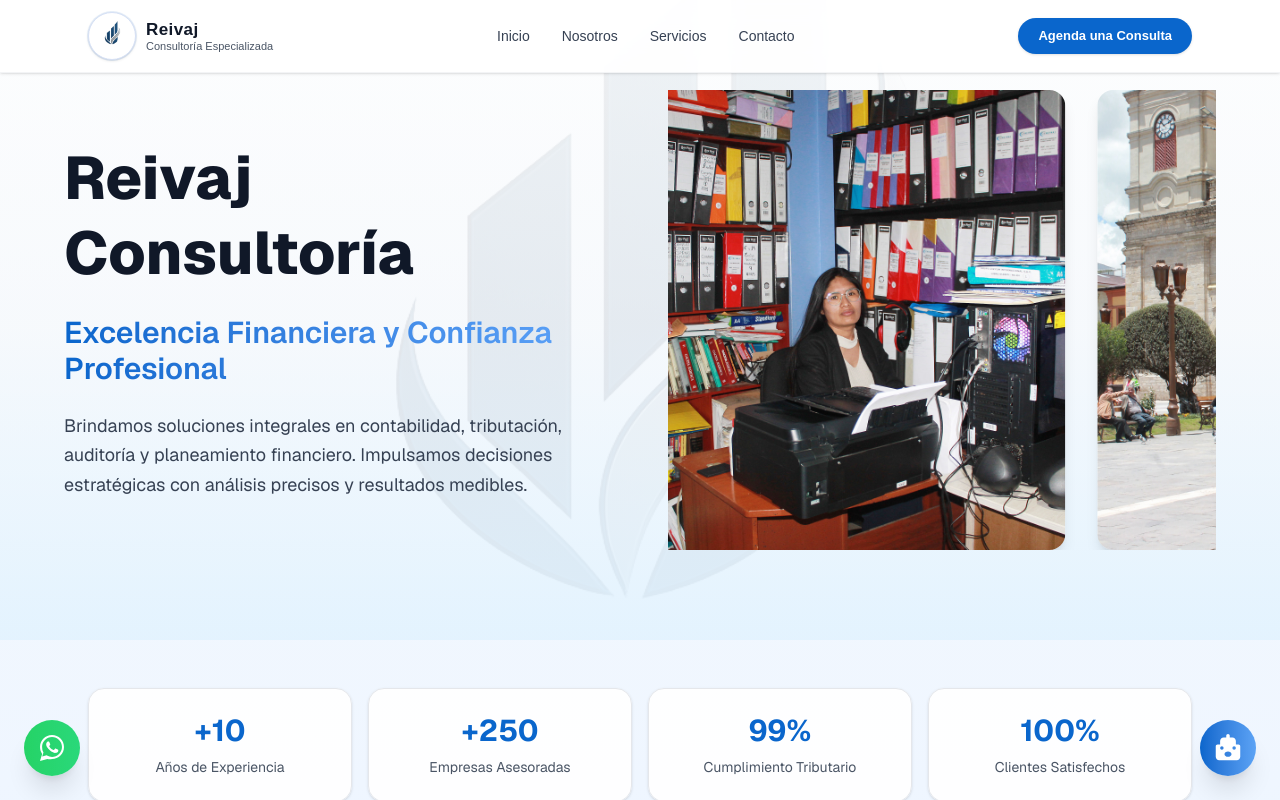
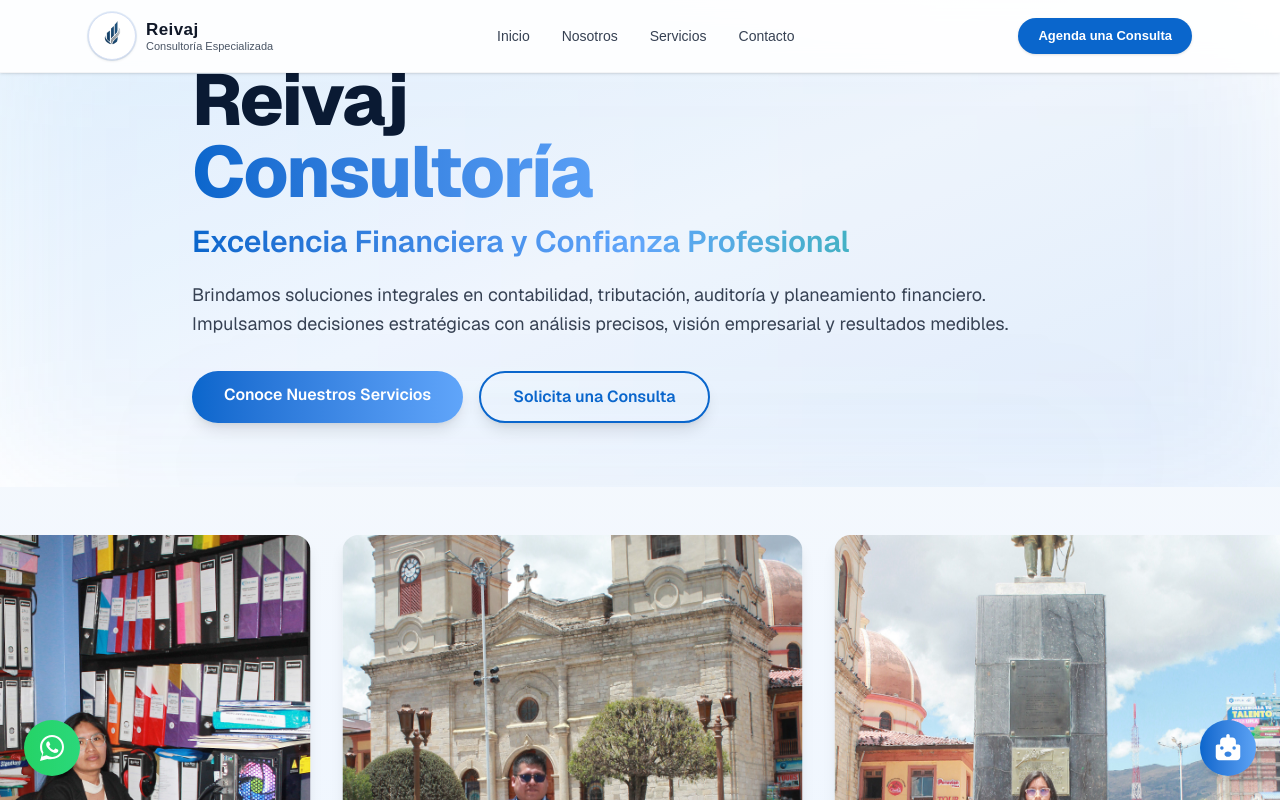
Before and after one commit to Stiph01/reivaj, a Next.js app: page / in a window 1280 px wide. Shown: the top 800 px of the page. Built offline with nearby package versions, Linux system fonts and the light colour scheme.

Commit message:
Update page.js

```diff
--- a/src/app/page.js
+++ b/src/app/page.js
@@ -87,7 +87,7 @@ export default function Home() {
     },
     yaxis: {
       min: 0,
-      max: 45000,
+      max: 40000,
       tickAmount: 6,
       labels: { formatter: (v) => `${Math.round(v / 1000)}k`, style: { colors: "#334155" } },
     },
@@ -117,29 +117,89 @@ export default function Home() {
 
   return (
     <div className="font-sans text-gray-900 flex flex-col items-center justify-center bg-gradient-to-b from-[#F8FAFC] via-[#EFF6FF] to-[#E0F2FE] overflow-x-hidden">
-      <section className="relative w-full min-h-[80vh] flex flex-col lg:flex-row items-center justify-center gap-10 lg:gap-14 px-6 lg:px-16 py-12 overflow-hidden">
-        <Image
-          src="/images/9486e528-852c-46ba-8212-f7a6f55da614.png"
-          alt="Fondo corporativo Reivaj"
-          fill
-          priority
-          sizes="100vw"
-          className="object-cover opacity-20"
+
+      {/* HEADER INSTITUCIONAL PREMIUM */}
+      <motion.section
+        initial={{ opacity: 0, y: 40 }}
+        whileInView={{ opacity: 1, y: 0 }}
+        transition={{ duration: 1.2, ease: "easeOut" }}
+        className="relative w-full flex flex-col items-center text-center lg:text-left justify-center py-16 px-6 sm:px-10 lg:px-16 overflow-hidden"
+      >
+        <div className="absolute inset-0 bg-gradient-to-br from-[#E0F2FE]/60 via-white to-[#EFF6FF]/80" />
+        <motion.div
+          animate={{
+            background: [
+              "linear-gradient(90deg, rgba(10,102,204,0.15), rgba(96,165,250,0.15))",
+              "linear-gradient(90deg, rgba(96,165,250,0.15), rgba(10,102,204,0.15))",
+            ],
+          }}
+          transition={{ repeat: Infinity, duration: 8, ease: "easeInOut" }}
+          className="absolute top-0 left-0 w-full h-full opacity-60 blur-3xl"
         />
-        <div className="absolute inset-0 bg-gradient-to-b from-white/70 via-[#F8FAFC]/60 to-[#E0F2FE]/80" />
 
-        <div className="w-full lg:w-1/2 max-w-2xl text-center lg:text-left relative z-10 space-y-6">
-          <h1 className="text-4xl sm:text-5xl lg:text-6xl font-extrabold leading-tight">Reivaj Consultoría</h1>
-          <h2 className="text-xl sm:text-2xl lg:text-3xl font-semibold bg-gradient-to-r from-[#0A66CC] to-[#60A5FA] bg-clip-text text-transparent">
+        <div className="relative z-10 max-w-3xl lg:max-w-4xl">
+          <motion.h1
+            initial={{ opacity: 0, y: 30 }}
+            whileInView={{ opacity: 1, y: 0 }}
+            transition={{ duration: 1 }}
+            className="text-5xl sm:text-6xl lg:text-7xl font-extrabold tracking-tight text-[#0A1A33]"
+          >
+            <span className="block">Reivaj</span>
+            <span className="block bg-gradient-to-r from-[#0A66CC] via-[#60A5FA] to-[#0A66CC] bg-clip-text text-transparent">
+              Consultoría
+            </span>
+          </motion.h1>
+
+          <motion.h2
+            initial={{ opacity: 0, y: 20 }}
+            whileInView={{ opacity: 1, y: 0 }}
+            transition={{ delay: 0.2, duration: 1 }}
+            className="mt-4 text-xl sm:text-2xl lg:text-3xl font-semibold bg-gradient-to-r from-[#0A66CC] via-[#60A5FA] to-[#10B981] text-transparent bg-clip-text"
+          >
             Excelencia Financiera y Confianza Profesional
-          </h2>
-          <p className="text-gray-700 text-lg leading-relaxed">
-            Brindamos soluciones integrales en contabilidad, tributación, auditoría y planeamiento financiero. Impulsamos decisiones estratégicas con análisis precisos y resultados medibles.
-          </p>
+          </motion.h2>
+
+          <motion.p
+            initial={{ opacity: 0, y: 20 }}
+            whileInView={{ opacity: 1, y: 0 }}
+            transition={{ delay: 0.4, duration: 1 }}
+            className="mt-5 text-gray-700 text-base sm:text-lg leading-relaxed"
+          >
+            Brindamos soluciones integrales en contabilidad, tributación, auditoría y planeamiento financiero.
+            Impulsamos decisiones estratégicas con análisis precisos, visión empresarial y resultados medibles.
+          </motion.p>
+
+          <motion.div
+            initial={{ opacity: 0, scale: 0.9 }}
+            whileInView={{ opacity: 1, scale: 1 }}
+            transition={{ delay: 0.6, duration: 0.9 }}
+            className="flex flex-col sm:flex-row justify-center lg:justify-start gap-4 mt-8"
+          >
+            <Link
+              href="/servicios"
+              className="bg-gradient-to-r from-[#0A66CC] to-[#60A5FA] hover:from-[#084b99] hover:to-[#0A66CC] text-white font-semibold px-8 py-3 rounded-full shadow-lg hover:shadow-[0_0_20px_rgba(10,102,204,0.4)] transition-all duration-300"
+            >
+              Conoce Nuestros Servicios
+            </Link>
+            <Link
+              href="/contacto"
+              className="border-2 border-[#0A66CC] text-[#0A66CC] hover:bg-[#0A66CC] hover:text-white font-semibold px-8 py-3 rounded-full shadow-lg transition-all duration-300"
+            >
+              Solicita una Consulta
+            </Link>
+          </motion.div>
         </div>
 
-        <div className="w-full lg:w-1/2 relative z-10">
-          <div className="mx-auto w-full overflow-hidden">
+        <motion.div
+          initial={{ opacity: 0 }}
+          animate={{ opacity: [0.2, 0.4, 0.2] }}
+          transition={{ repeat: Infinity, duration: 6, ease: "easeInOut" }}
+          className="absolute -bottom-16 left-1/2 -translate-x-1/2 w-[80%] h-[250px] bg-gradient-to-t from-[#0A66CC]/10 via-[#60A5FA]/5 to-transparent blur-3xl rounded-full"
+        />
+      </motion.section>
+
+      {/* CARRUSEL HORIZONTAL */}
+      <section className="relative w-full flex justify-center items-center py-12">
         <motion.div
           animate={{ x: ["0%", "-100%"] }}
           transition={{ repeat: Infinity, duration: 50, ease: "linear" }}
@@ -157,10 +217,9 @@ export default function Home() {
             </motion.div>
           ))}
         </motion.div>
-          </div>
-        </div>
       </section>
 
+      {/* ESTADÍSTICAS */}
       <section className="w-full max-w-6xl grid grid-cols-2 sm:grid-cols-4 gap-4 px-6 py-12 text-center">
         {[["+10", "Años de Experiencia"], ["+250", "Empresas Asesoradas"], ["99%", "Cumplimiento Tributario"], ["100%", "Clientes Satisfechos"]].map(([v, l]) => (
           <motion.div key={l} whileHover={{ scale: 1.03, y: -2 }} transition={{ type: "spring", stiffness: 250, damping: 16 }} className="p-6 bg-white/95 border border-gray-200 rounded-2xl shadow-sm">
@@ -170,6 +229,7 @@ export default function Home() {
         ))}
       </section>
 
+      {/* ANÁLISIS FINANCIERO */}
       <section className="block w-full max-w-6xl px-6 pb-20">
         <motion.div
           initial={{ opacity: 0, y: 40 }}
```
Lines whose indentation alone changed are shown as unchanged.
